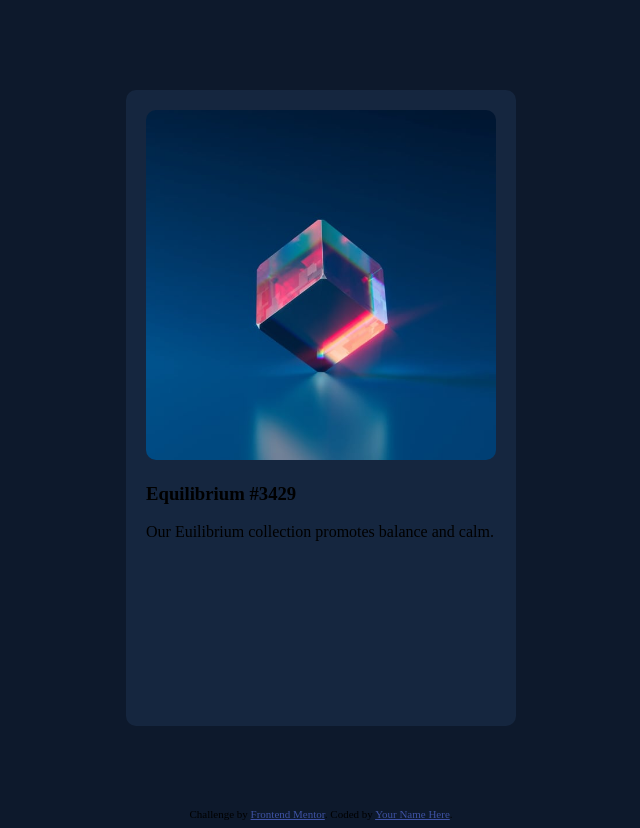
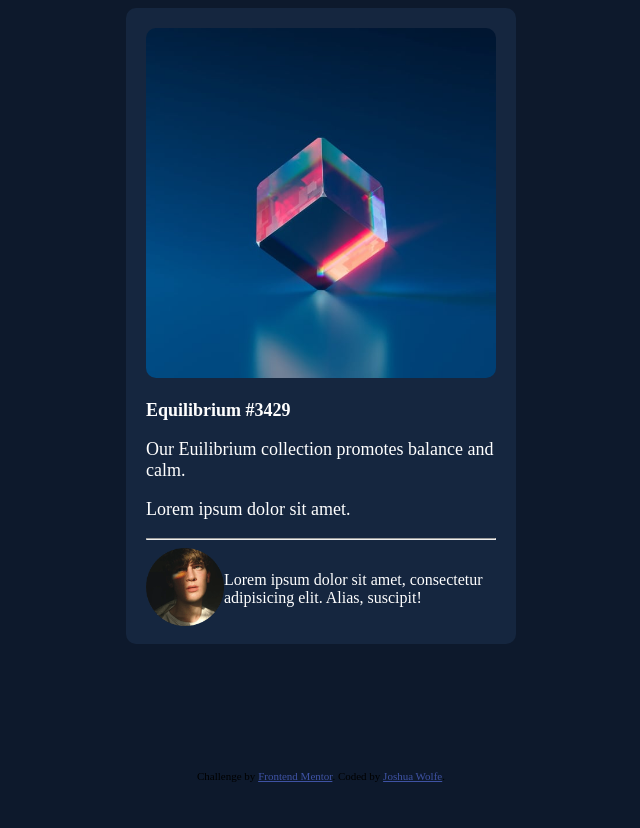
Before and after one commit to joshuamwolfe/nft-card, a plain HTML site: page nft-preview-card-component-main/index.html in a window 1280 px wide. Shown: the whole page, without its empty margins (319-959 px from the left). After the commit the page ends 800 px from the top, so only its background shows below. Drawn offline with Linux system fonts and the light colour scheme.

Commit message:
added nested flex row & column.

```diff
--- a/nft-preview-card-component-main/css/style.css
+++ b/nft-preview-card-component-main/css/style.css
@@ -1,32 +1,46 @@
 :root {
-    --main-bg-color: #0D192C;
-    --card-bg-color: #15263F;
-    --line-color: #2E405A;
-    --cyan-color: #00FFF8;
-    --white-color: #FFFFFF;
-    --soft-blue-color: #8BACD9;
+    --main-bg-color: #0d192c;
+    --card-bg-color: #15263f;
+    --line-color: #2e405a;
+    --cyan-color: #00fff8;
+    --white-color: #ffffff;
+    --soft-blue-color: #8bacd9;
 }
+
+@import url('https://fonts.googleapis.com/css2?family=Bungee+Shade&family=Cedarville+Cursive&family=Crafty+Girls&family=Finger+Paint&family=Geo&family=Give+You+Glory&family=Just+Me+Again+Down+Here&family=La+Belle+Aurore&family=Lemon&family=Major+Mono+Display&family=Moo+Lah+Lah&family=Mr+De+Haviland&family=Ole&family=Oooh+Baby&family=Pirata+One&family=Sansita+Swashed&family=Sue+Ellen+Francisco&family=Waiting+for+the+Sunrise&display=swap');
 
 body {
     background-color: var(--main-bg-color);
+    font-family: Outfit;
+}
+
+body p {
+    font-size: 18px;
 }
 
 .attribution {
     font-size: 11px;
     text-align: center;
+    margin-top: 10%;
 }
 .attribution a {
     color: hsl(228, 45%, 44%);
 }
 
-.flex-container {
+.flex-row {
     align-items: center;
+    color: var(--white-color);
     display: flex;
-    height: 100vh;
+    flex-wrap: nowrap;
+    max-height: 100%;
     justify-content: center;
 }
 
-.flex-item{
+.heading-1 {
+    font-weight: 600;
+}
+
+.flex-column {
     height: 596px;
     width: 350px;
     border-radius: 10px;
@@ -34,8 +48,15 @@ body {
     background-color: var(--card-bg-color);
 }
 
-.flex-item img {
+/*.flex-column img {*/
+/*    max-width: 100%;*/
+/*    height: auto;*/
+/*    border-radius: 10px;*/
+/*    padding: 5px;*/
+/*}*/
+
+.asdf {
     max-width: 100%;
-    max-height: 100%;
+    height: auto;
     border-radius: 10px;
 }
--- a/nft-preview-card-component-main/index.html
+++ b/nft-preview-card-component-main/index.html
@@ -14,16 +14,32 @@
         <title>Frontend Mentor | NFT preview card component</title>
     </head>
     <body>
-        <div class="flex-container">
-            <div class='flex-item'>
-	            <img src='./images/image-equilibrium.jpg' alt=''>
-	            <h3>Equilibrium #3429</h3>
-	            <p>Our Euilibrium collection promotes balance and calm.</p>
+        <div class="parent-container">
+            <div class="flex-row">
+                <div class="flex-column">
+                    <img class="asdf" src="./images/image-equilibrium.jpg" alt="" />
+                    <p class="heading-1">Equilibrium #3429</p>
+                    <p>Our Euilibrium collection promotes balance and calm.</p>
+                    <p>Lorem ipsum dolor sit amet.</p>
+                    <hr />
+	                <div class='flex-row'>
+		                <div class='flex-column-1'><img class="asdf" src="./images/image-avatar.png" alt="" /></div>
+		                <div class='flex-column-2'>Lorem ipsum dolor sit amet, consectetur adipisicing elit. Alias, suscipit!</div>
+	                </div>
+
+                </div>
+
             </div>
         </div>
+
         <div class="attribution">
-	        Challenge by <a href="https://www.frontendmentor.io?ref=challenge" target="_blank">Frontend Mentor</a>.
-	        Coded by <a href="#">Your Name Here</a>.
+            Challenge by
+            <a
+                href="https://www.frontendmentor.io?ref=challenge"
+                target="_blank"
+                >Frontend Mentor</a
+            >. Coded by
+            <a href="https://github.com/joshuamwolfe/nft-card">Joshua Wolfe</a>.
         </div>
     </body>
 </html>
```
